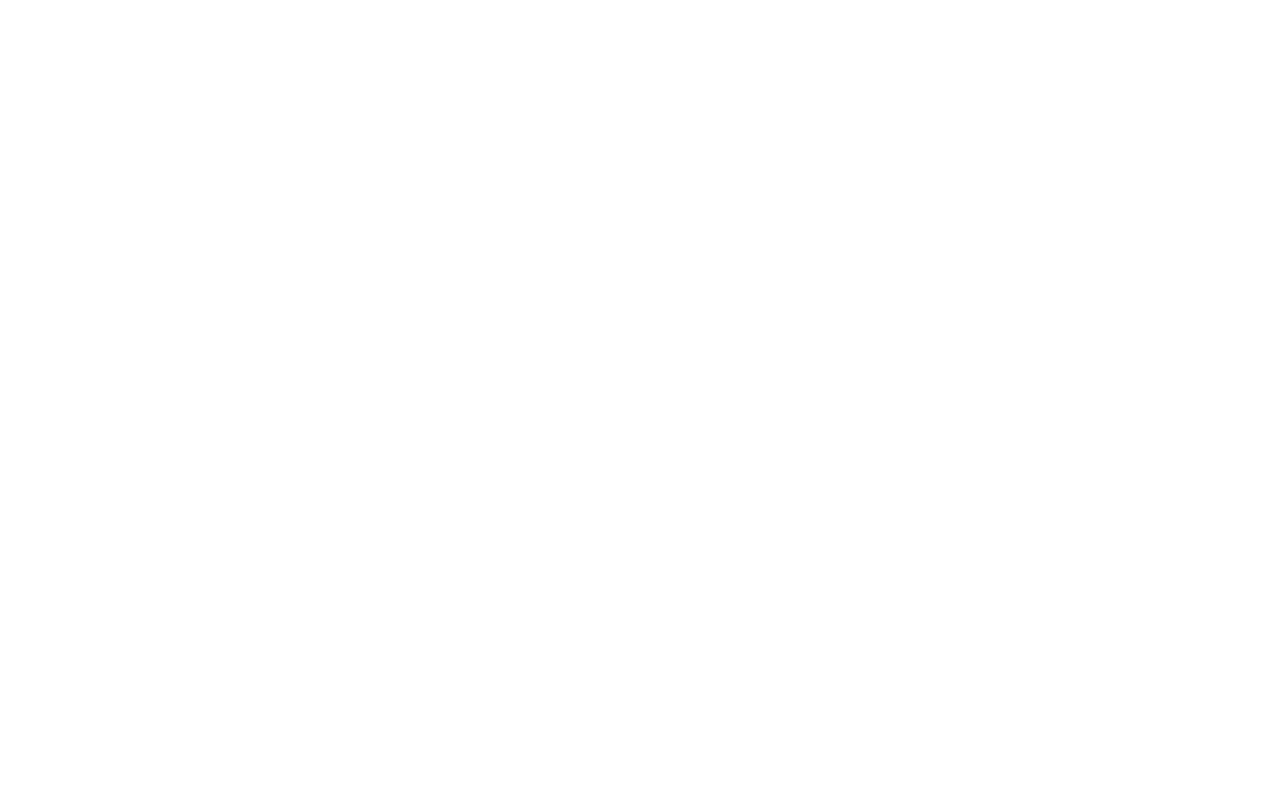
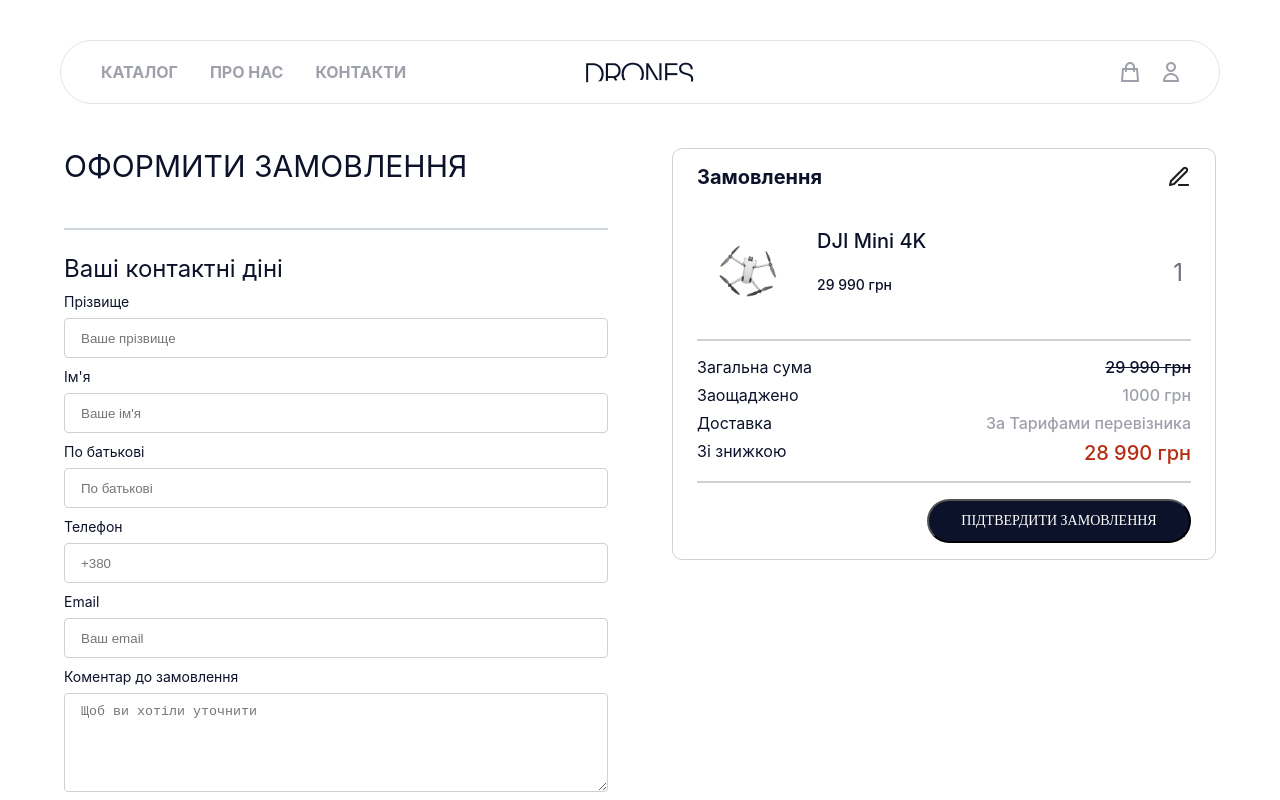
Before and after one commit to BoiarkinaOryna/Shop_React, a React (Create React App) app: page /order in a window 1280 px wide. Built offline with nearby package versions, Linux system fonts and the light colour scheme.

Commit message:
order page

```diff
--- a/src/app/AppRoutes.tsx
+++ b/src/app/AppRoutes.tsx
@@ -6,6 +6,7 @@ import { NotFoundPage } from "../pages/not-found/NotFoundPage";
 import { SuccessPage } from "../pages/seccess/SuccessPage";
 import { ProductPage } from "../pages/product-page/ProductPage";
 import { CatalogPage } from "../pages/catalog/CatalogPage";
+import { PlaceOrder } from "../pages/place-an-order/PlaceOrder";
 
 
 export function AppRoutes(){
@@ -15,6 +16,7 @@ export function AppRoutes(){
                 <Route path="/" element={<HomePage/>}/>
                 <Route path="/about" element={<AboutPage/>}/>
             </Route>
+            <Route path="/order" element={<PlaceOrder/>} />
             <Route path="/catalog" element={<CatalogPage/>}/>
             <Route path="/products/:id" element={<ProductPage/>}/>
             <Route path="/success" element={<SuccessPage/>}/>
--- a/src/pages/place-an-order/PlaceOrder.tsx
+++ b/src/pages/place-an-order/PlaceOrder.tsx
@@ -16,9 +16,9 @@ export function PlaceOrder() {
         <div className={styles.mainCon}>
           <div className={styles.leftContainer}>
             <p className={styles.title}>ОФОРМИТИ ЗАМОВЛЕННЯ</p>
-            <div className={styles.line}></div>
             <div className={styles.mainform}>
               <form id="orderForm" className={styles.formInfo}>
+                <div className={styles.line}></div>
                 <section>
                   <p className={styles.formP}>Ваші контактні діні </p>
                   <label className={styles.Formfield}>
@@ -51,8 +51,8 @@ export function PlaceOrder() {
                 </section>
                 <div className={styles.line2}></div>
 
+                  <p className={styles.formP}>Доставка</p>
                 <section>
-                  <p className={styles.formP}>Доставка</p>
                   <div className={styles.deliveryBlock}>
                     <label
                       className={`${styles.deliveryCard} ${
@@ -144,8 +144,8 @@ export function PlaceOrder() {
                   </div>
                 </section>
                 <div className={styles.line6}></div>
+                  <p className={styles.formP}>Оплата</p>
                 <section>
-                  <p className={styles.formP}>Оплата</p>
 
                   <div className={styles.deliveryBlock}>
                     <label
@@ -231,11 +231,16 @@ export function PlaceOrder() {
                             />
                             <h3>Google Pay</h3>
                           </label>
+
                         </div>
+                        {/* <div className={styles.buttonBack} >
+                        </div> */}
+
                       </div>
                     </label>
                   </div>
                 </section>
+                <button className={styles.back}>ПОВЕРНУТИСЬ</button>
               </form>
             </div>
           </div>
@@ -267,7 +272,7 @@ export function PlaceOrder() {
               <div className={styles.orderProductSum}>
                 <div className={styles.totalAmount}>
                   <h4>Загальна сума</h4>
-                  <p className={styles.totalAmount1}>29 990 грн</p>
+                  <p className={styles.totalAmount1}><s>29 990 грн</s></p>
                 </div>
                 <div className={styles.totalAmount}>
                   <h4>Заощаджено</h4>
@@ -285,7 +290,7 @@ export function PlaceOrder() {
               <div className={styles.line4}></div>
               <div className={styles.confirmBlock}>
                 <button form="orderForm" className={styles.confirmButton}>
-                  Підтвердити замовлення
+                  ПІДТВЕРДИТИ ЗАМОВЛЕННЯ
                 </button>
               </div>
             </div>
--- a/src/pages/place-an-order/place.module.css
+++ b/src/pages/place-an-order/place.module.css
@@ -4,30 +4,32 @@
     flex-direction:row;
     padding: 44px;
     align-items: flex-start;
-    gap: 400px;
+    gap: 5vw;
 }
 .leftContainer{
     display: flex;
     flex-direction: column;
     height: 100%;
     gap: 44px;
+    width: 42.5vw;
     /* margin-top: 44px; */
 }
 .title{
     font-weight: 400;
     font-size: 30px ;
     color: #0C122A;
-    /* margin-top: -   20px; */
 }
 .line{
     border: 1px solid #CDD5DD;
-    width: 668px;
+    width: 100%;
+
 }
-.mainform{
+
+.formInfo{
+    width: 100%;
     display: flex;
+    flex-direction: column;
     gap: 24px;
-    height: 100%;
-    margin-top: -35px;
 }
 .formP{
     font-weight: 400;
@@ -37,6 +39,7 @@
 .Formfield{
     display:flex;
     flex-direction: column;
+    /* padding: ; */
     gap: 8px;
 }
 .Formfield h1{
@@ -47,23 +50,26 @@
     /* margin-top: 3px; */
 }
 .Formfield input{
-    width: 668px;
+    width: 100%;
     height: 40px;
+    padding: 16px 16px;
     border-radius: 4px;
     border: 1px solid #CED0D4;
     gap: 10px;
 }
 .textarea{
     height: 99px;
-    width: 668px;
+    width: 100%;
+    padding: 10px 16px;
+    gap: 10px;
+
 
     border-radius: 4px;
     border: 1px solid #CED0D4;
 }
 .line2{
-    width: 668px;
+    width: 100%;
     border: 1px solid #CDD5DD;
-    margin-top: 30px;
 
 }
 .deliveryBlock{
@@ -94,9 +100,10 @@
 }
 .deliveryCard {
     display: flex;
-    max-width: 668px;
+    /* max-width: 668px; */
+    width: 100%;
     border: 1px solid #CED0D4;
-    padding: 0 16px;
+    padding: 7px 16px;
     min-height: 44px;
     display: flex;
     flex-direction: column;
@@ -134,9 +141,8 @@
 }
 .Formfielda{
     display: flex;
-    margin-top:-16px;
     padding: 0px 0px 14px 0px;
-    /* gap: -8px; */
+    gap: 8px;
     flex-direction: column  ;
 }
 .Formfielda h3{
@@ -154,7 +160,7 @@
     /* margin-top: -10px; */
 }
 .Formfielda input{
-    width: 668px;
+    width: 100%;
     height: 40px;
     border-radius: 4px;
     padding: 0 16px;
@@ -206,7 +212,8 @@
     flex-direction: column;
     border: 1px solid rgba(206, 208, 212, 1);
     border-radius: 10px;
-    width: 668px;
+    width: 42.5vw;
+    /* width: 668px; */
     /* height:auto ; */
 }
 
@@ -238,7 +245,6 @@
     display: flex;
     gap: 26px;
     padding: 8px;
-    width: 620px;
     /* height: 102px   ; */
     box-sizing: border-box;
     flex-direction: row;
@@ -256,12 +262,8 @@
 }
 .productName{
     display: grid;
-
     flex-direction: column;
-    /* height: 102px; */
-    margin-top: -16px;
     box-sizing: border-box;
-    /* gap:16px; */
 }
 .productName p {
     /* font-family: GT Walsheim /Pro; */
@@ -283,8 +285,14 @@
 }
 .productQuantity{
     display: flex;
-    justify-content: flex-end;
+    align-items: center;
 }
+.productQuantity p {
+    font-weight: 400;
+    font-size: 24px;
+    color: #6D717F;
+}
+
 .orderProductSum    {
     display: flex;
     flex-direction: column;
@@ -350,21 +358,38 @@
     background-color: #0C122A;
     color: white;
     font-weight: 400;
-    font-size: 18px;
+    font-size: 14px;
     font-family: Stolzl ;
 }
 .line3{
-    width: 620px;
+    width: 100%;
     border: 1px solid #CED0D4;
-    margin-top: -10px;
 }
 .line4{
-    width: 620px;
+    width: 100%;
     border: 1px solid #CED0D4;
-    margin-top: 16px;
 }
 .line6{
     width: 670px;
     border: 1px solid #CED0D4;
-    margin-top: 30px;
 }
+
+
+
+
+
+
+
+
+.back{
+    display: flex;
+    width: 144px;
+    background-color: #ffffff;
+    border-radius: 100px;
+    border: 1.5px solid #0C122A;
+    padding:12px 16px;
+    color:#0C122A ;
+    font-size: 14px;
+    font-weight: 500;
+    padding: 12px 16px;
+}
```
